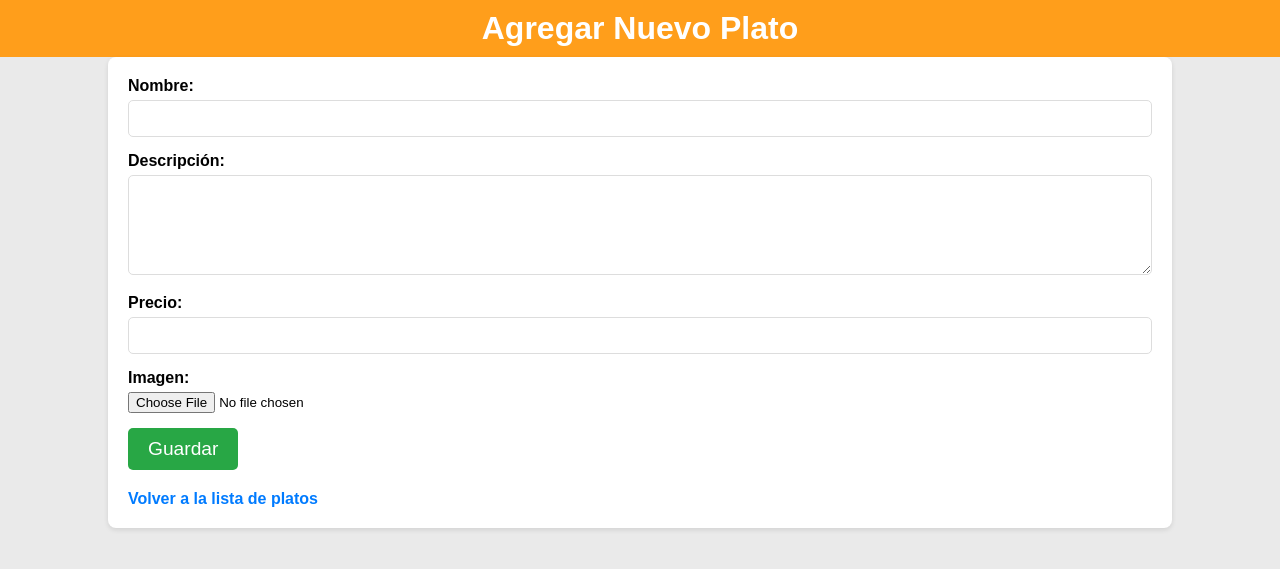
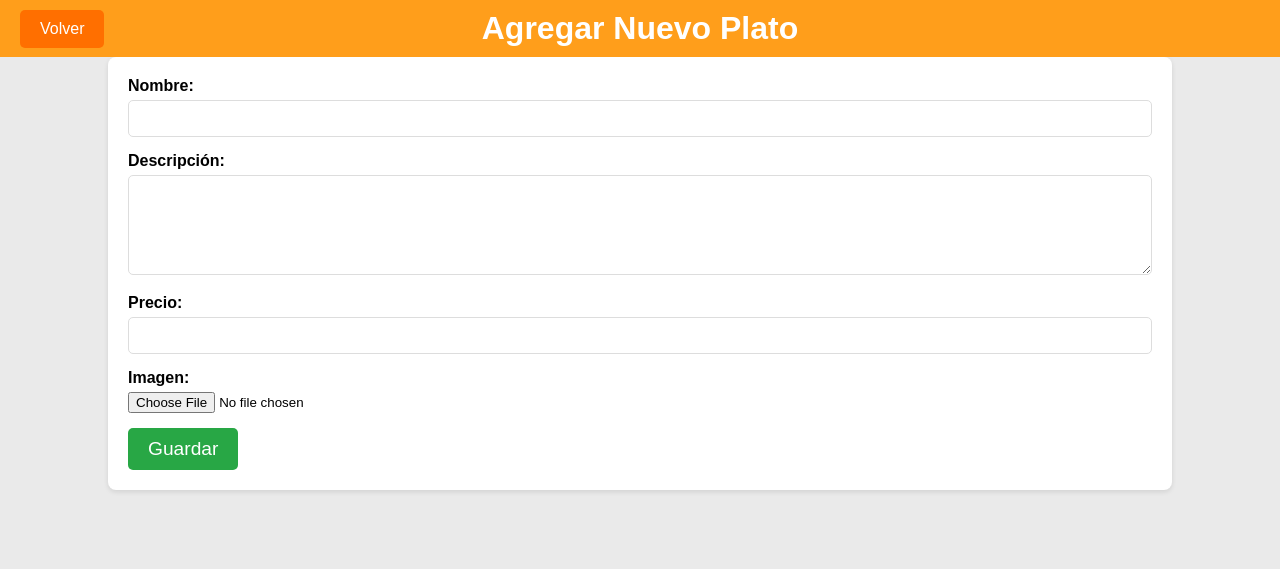
Before and after one commit to daigopez/GRUPO1_F, a Django app: page /nuevo/ in a window 1280 px wide. Shown: the top 569 px of the page. Run offline with Django 5.2, Linux system fonts and the light colour scheme; the visitor is signed in with stand-in values (Sample User, id 1).

Commit message:
gbhgbh
bbb

```diff
--- a/comercio/templates/comercio/plato_form.html
+++ b/comercio/templates/comercio/plato_form.html
@@ -16,9 +16,26 @@
             color: white;
             padding: 10px 20px;
             text-align: center;
+            position: relative; /* Para posicionar el botón */
         }
         h1 {
             margin: 0;
+        }
+        .btn-primary {
+            position: absolute; /* Posicionamiento absoluto */
+            left: 20px; /* Espaciado desde la izquierda */
+            top: 50%; /* Centrado vertical */
+            transform: translateY(-50%); /* Ajuste para centrar */
+            background-color: #ff6f00; /* Naranja intenso */
+            color: white;
+            padding: 10px 20px;
+            border: none;
+            border-radius: 5px;
+            text-decoration: none; /* Sin subrayado */
+            transition: background-color 0.3s; /* Transición suave */
+        }
+        .btn-primary:hover {
+            background-color: #e65c00; /* Naranja más oscuro al pasar el mouse */
         }
         .container {
             width: 80%;
@@ -61,20 +78,11 @@
         button:hover {
             background-color: #218838; /* Color del botón al pasar el mouse */
         }
-        .back-link {
-            display: inline-block;
-            margin-top: 20px;
-            text-decoration: none;
-            color: #007BFF; /* Color del enlace */
-            font-weight: bold;
-        }
-        .back-link:hover {
-            text-decoration: underline;
-        }
     </style>
 </head>
 <body>
     <header>
+        <a href="{% url 'plato_list' %}" class="btn-primary">Volver</a> <!-- Botón para ir a la lista de platos -->
         <h1>Agregar Nuevo Plato</h1>
     </header>
     <div class="container">
@@ -98,7 +106,6 @@
             </div>
             <button type="submit">Guardar</button>
         </form>
-        <a class="back-link" href="{% url 'plato_list' %}">Volver a la lista de platos</a>
     </div>
 </body>
 </html>
```
Also changed, not shown: comercio/templates/comercio/plato_list.html (+18 -0 lines).
